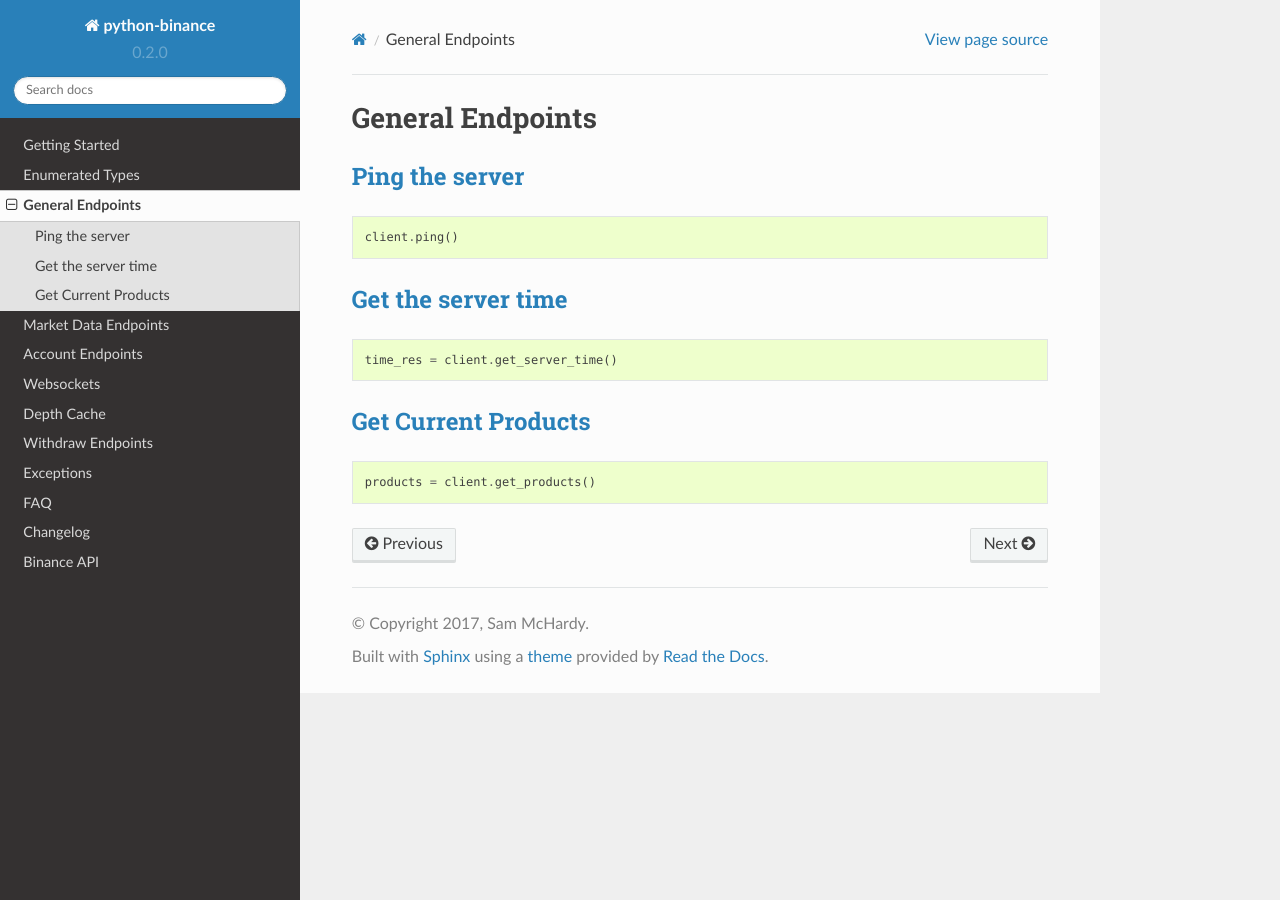
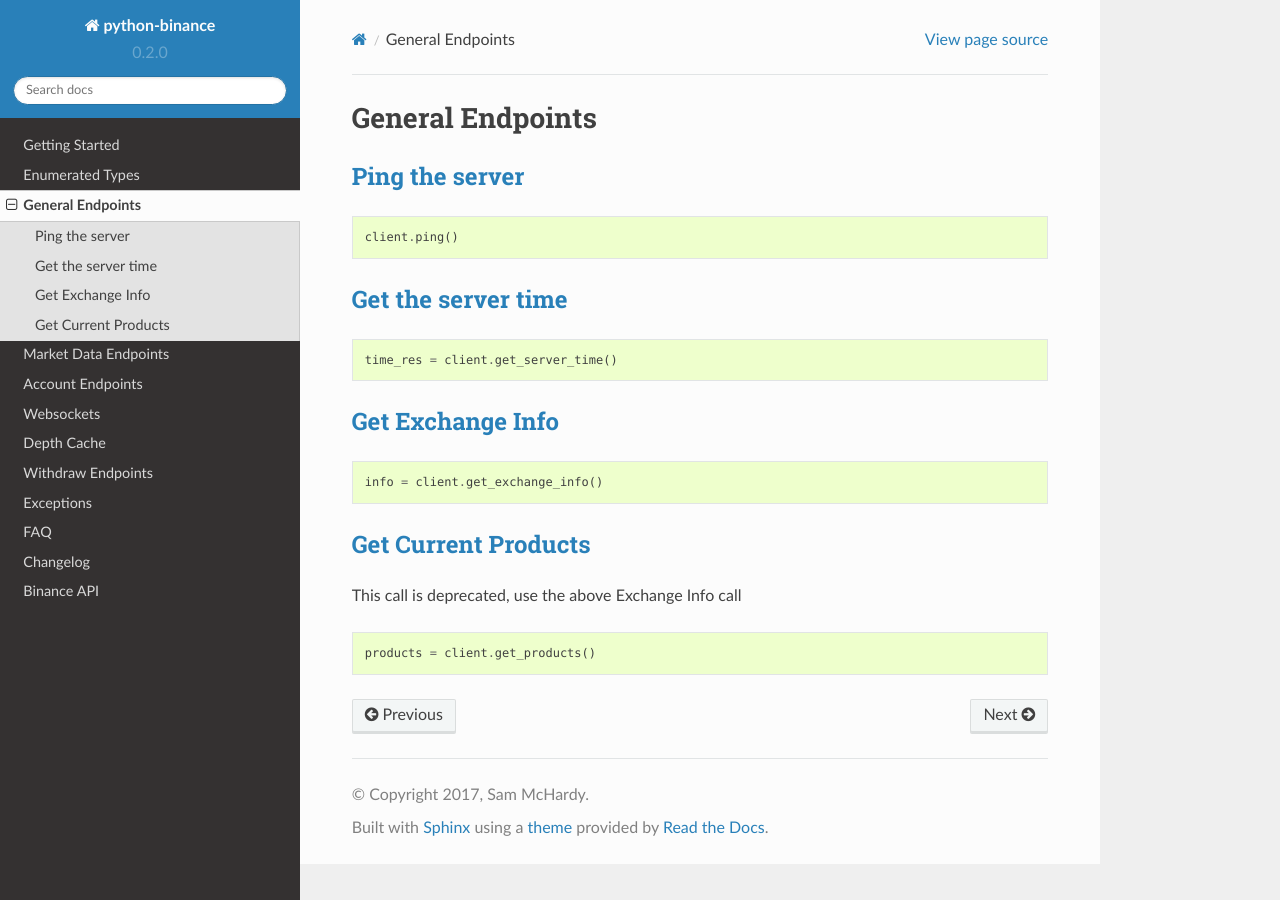
Before and after one commit to myroncaldwell/Binance_python, a Sphinx documentation site: the page built from docs/general.rst, in a window 1280 px wide. Built offline with Sphinx 7.4.7 and the Read the Docs theme 2.0.0, drawn with Linux system fonts in a browser that asks for light colours; formulas are drawn with MathJax 3.

Commit message:
Add documentation about exchange info endpoint

```diff
--- a/docs/general.rst
+++ b/docs/general.rst
@@ -15,8 +15,17 @@ General Endpoints
 
     time_res = client.get_server_time()
 
+`Get Exchange Info <binance.html#binance.client.Client.get_exchange_info>`_
+^^^^^^^^^^^^^^^^^^^^^^^^^^^^^^^^^^^^^^^^^^^^^^^^^^^^^^^^^^^^^^^^^^^^^^^^^^^
+
+.. code:: python
+
+    info = client.get_exchange_info()
+
 `Get Current Products <binance.html#binance.client.Client.get_products>`_
 ^^^^^^^^^^^^^^^^^^^^^^^^^^^^^^^^^^^^^^^^^^^^^^^^^^^^^^^^^^^^^^^^^^^^^^^^^
+
+This call is deprecated, use the above Exchange Info call
 
 .. code:: python
 
```
